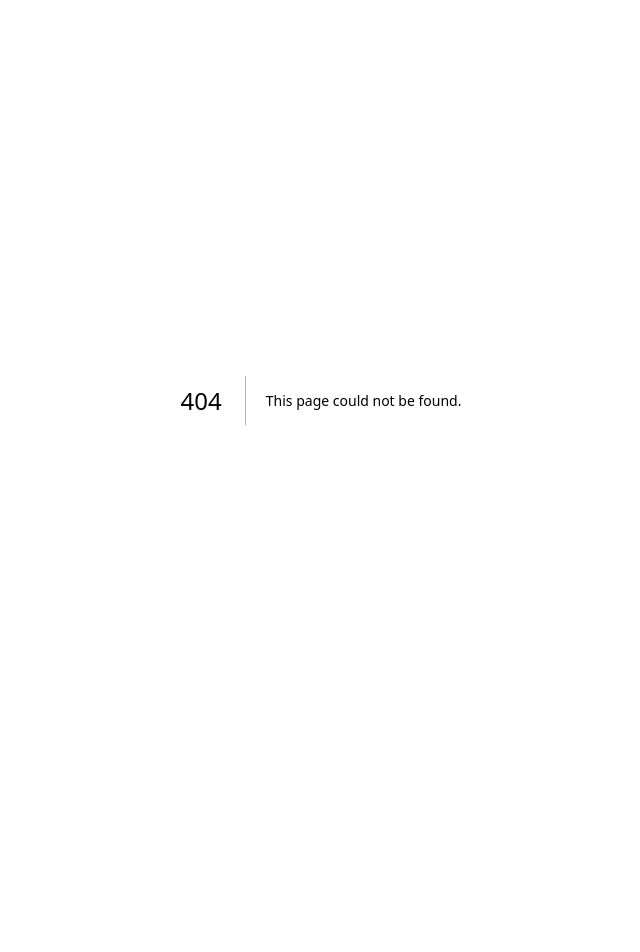
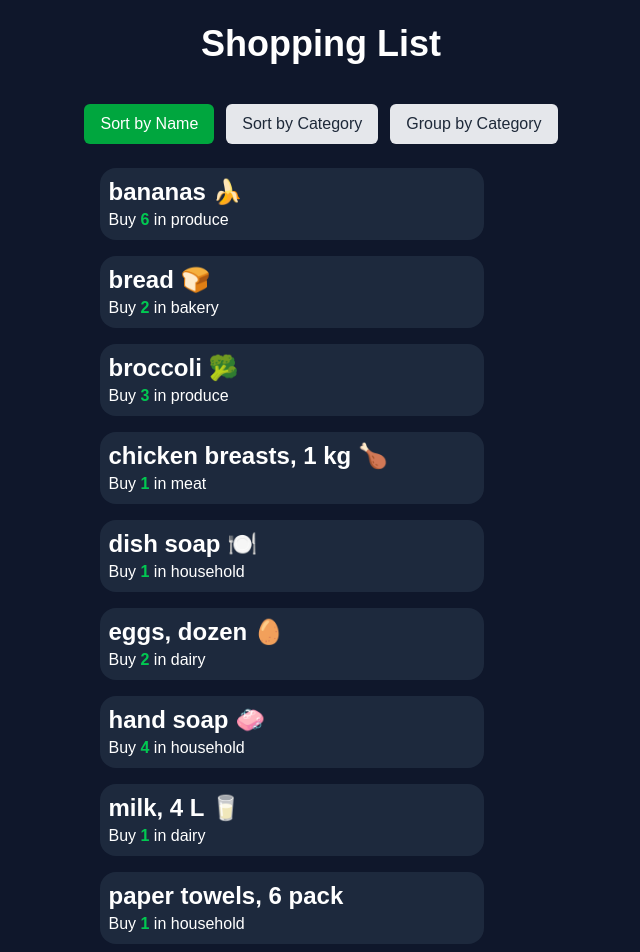
Before and after one commit to itzaidan/cprg306-assignments, a Next.js app: page /week-6 in a window 1280 px wide. Before the commit this address had no page. Shown: the top 952 px of the page, without its empty margins (319-959 px from the left). Before the commit the page ends 800 px from the top, so only its background shows below. Built offline with nearby package versions, Linux system fonts and the light colour scheme.

Commit message:
feat: week 6 shopping list sorting/grouping

```diff
--- a/app/page.js
+++ b/app/page.js
@@ -9,6 +9,11 @@ export default function Home() {
       <Link href="/week-3">Week 3</Link>
       <br />
       <Link href="/week-4">Week 4</Link>
+      <br />
+      <Link href="#" className="text-decoration-line: line-through">Week 5</Link>
+      <br />
+      <Link href="/week-6">Week 6</Link>
+      <br />
     </main>
   );
 }
--- /dev/null
+++ b/app/week-6/item-list.js
@@ -0,0 +1,96 @@
+"use client";
+import { useState } from "react";
+import Item from "./item";
+import itemsData from "./items.json";
+
+export default function ItemList() {
+  const [sortBy, setSortBy] = useState("name");
+  let content;
+
+  if (sortBy === "grouped") {
+    const grouped = itemsData.reduce((acc, item) => {
+      const category = item.category;
+      if (!acc[category]) acc[category] = [];
+      acc[category].push(item);
+      return acc;
+    }, {});
+
+    const sortedCategories = Object.keys(grouped).sort();
+
+    content = sortedCategories.map((category) => {
+      const items = grouped[category].sort((a, b) =>
+        a.name.localeCompare(b.name)
+      );
+      return (
+        <div key={category} className="mb-4">
+          <h2 className="text-lg font-semibold capitalize mb-2">{category}</h2>
+          <ul className="space-y-2">
+            {items.map((item) => (
+              <li key={item.id}>
+                <Item {...item} />
+              </li>
+            ))}
+          </ul>
+        </div>
+      );
+    });
+  } else {
+    const sortedItems = [...itemsData].sort((a, b) => {
+      if (sortBy === "name") {
+        return a.name.localeCompare(b.name);
+      } else if (sortBy === "category") {
+        return a.category.localeCompare(b.category);
+      }
+      return 0;
+    });
+
+    content = (
+      <ul className="space-y-2">
+        {sortedItems.map((item) => (
+          <li key={item.id}>
+            <Item {...item} />
+          </li>
+        ))}
+      </ul>
+    );
+  }
+  return (
+    <div className="p-4">
+      <div className="flex flex-wrap gap-3 mb-6">
+        <button
+          onClick={() => setSortBy("name")}
+          className={`px-4 py-2 rounded-md font-medium transition-colors duration-200 ${
+            sortBy === "name"
+              ? "bg-green-600 text-white"
+              : "bg-gray-200 text-gray-800 hover:bg-gray-300"
+          }`}
+        >
+          Sort by Name
+        </button>
+
+        <button
+          onClick={() => setSortBy("category")}
+          className={`px-4 py-2 rounded-md font-medium transition-colors duration-200 ${
+            sortBy === "category"
+              ? "bg-green-600 text-white"
+              : "bg-gray-200 text-gray-800 hover:bg-gray-300"
+          }`}
+        >
+          Sort by Category
+        </button>
+
+        <button
+          onClick={() => setSortBy("grouped")}
+          className={`px-4 py-2 rounded-md font-medium transition-colors duration-200 ${
+            sortBy === "grouped"
+              ? "bg-green-600 text-white"
+              : "bg-gray-200 text-gray-800 hover:bg-gray-300"
+          }`}
+        >
+          Group by Category
+        </button>
+      </div>
+      {content}
+    </div>
+  );
+}
--- /dev/null
+++ b/app/week-6/item.js
@@ -0,0 +1,8 @@
+export default function Item({ name, quantity, category }) {
+    return (
+        <div className="p-2 m-4 bg-slate-800 max-w-sm rounded-2xl">
+            <h2 className="font-bold text-2xl">{name}</h2>
+            <p>Buy <span className="font-bold text-green-500">{quantity}</span> in {category}</p>
+        </div>
+    );
+}
--- /dev/null
+++ b/app/week-6/items.json
@@ -0,0 +1,74 @@
+[
+  {
+    "id": "1h2GJKH12gkHG31h1H",
+    "name": "milk, 4 L 🥛",
+    "quantity": 1,
+    "category": "dairy"
+  },
+  {
+    "id": "2KJH3k2j3H1k2J3K1H",
+    "name": "bread 🍞",
+    "quantity": 2,
+    "category": "bakery"
+  },
+  {
+    "id": "3h2KJH3k2j3H1k2J3",
+    "name": "eggs, dozen 🥚",
+    "quantity": 2,
+    "category": "dairy"
+  },
+  {
+    "id": "4k2J3K1H2GJKH12gk",
+    "name": "bananas 🍌",
+    "quantity": 6,
+    "category": "produce"
+  },
+  {
+    "id": "5H1h1H2KJH3k2j3H",
+    "name": "broccoli 🥦",
+    "quantity": 3,
+    "category": "produce"
+  },
+  {
+    "id": "6H1k2J3K1H2GJKH1",
+    "name": "chicken breasts, 1 kg 🍗",
+    "quantity": 1,
+    "category": "meat"
+  },
+  {
+    "id": "7gkHG31h1H2KJH3k",
+    "name": "pasta sauce 🍝",
+    "quantity": 3,
+    "category": "canned goods"
+  },
+  {
+    "id": "8j3H1k2J3K1H2GJK",
+    "name": "spaghetti, 454 g 🍝",
+    "quantity": 2,
+    "category": "dry goods"
+  },
+  {
+    "id": "9H12gkHG31h1H2KJ",
+    "name": "toilet paper, 12 pack 🧻",
+    "quantity": 1,
+    "category": "household"
+  },
+  {
+    "id": "10H3k2j3H1k2J3K1",
+    "name": "paper towels, 6 pack",
+    "quantity": 1,
+    "category": "household"
+  },
+  {
+    "id": "11k2J3K1H2GJKH12",
+    "name": "dish soap 🍽️",
+    "quantity": 1,
+    "category": "household"
+  },
+  {
+    "id": "12GJKH12gkHG31h1",
+    "name": "hand soap 🧼",
+    "quantity": 4,
+    "category": "household"
+  }
+]
--- /dev/null
+++ b/app/week-6/page.js
@@ -0,0 +1,10 @@
+import ItemList from "./item-list";
+
+export default function Page() {
+  return (
+    <main className="min-h-screen bg-slate-900 text-white flex flex-col items-center p-6">
+      <h1 className="text-4xl font-bold mb-6">Shopping List</h1>
+      <ItemList />
+    </main>
+  );
+}
```
